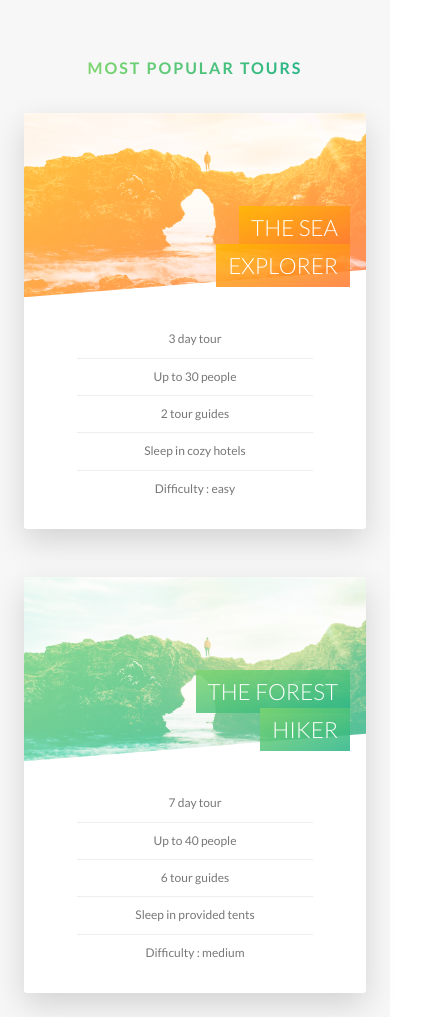
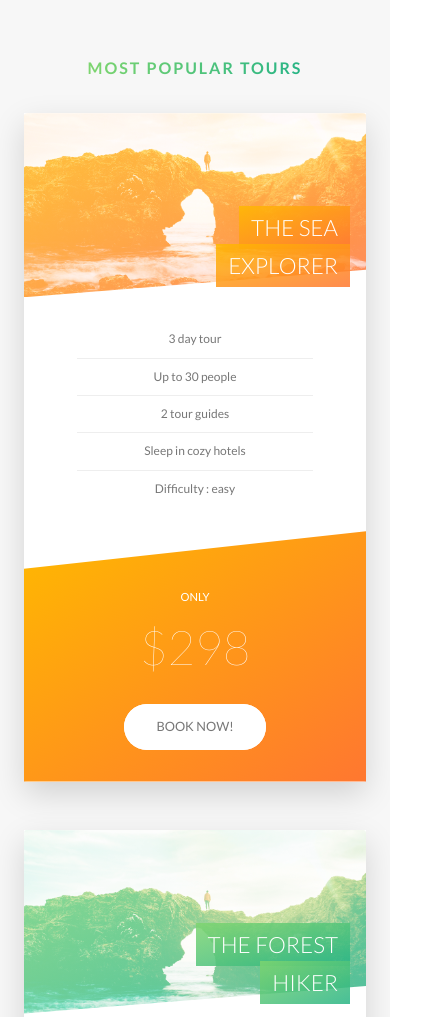
Before and after one commit to Aivirth/Natour, a website: page index.html in a window 390 px wide. Shown: the part 2779-3796 px from the top of the page, 436 px wide, since content can reach past the window. Drawn offline with nearby package versions, Linux system fonts and the light colour scheme; files that its build step writes are made by us from their sources; files whose address does not match are found by name.

Commit message:
Added media queries to cards

```diff
--- a/sass/base/_base.scss
+++ b/sass/base/_base.scss
@@ -34,6 +34,7 @@
   line-height: 1.7;
   color: $color-grey-dark;
   padding: 3rem;
+  box-sizing: border-box;
 
   @include respond(tab-port) {
     padding: 0;
--- a/sass/components/_card.scss
+++ b/sass/components/_card.scss
@@ -165,4 +165,46 @@
     font-size: 6rem;
     font-weight: 100;
   }
+
+  @include respond(tab-port) {
+    height: auto;
+    background-color: $color-white;
+    border-radius: 3px;
+    box-shadow: 0 1.5rem 4rem rgba($color-black, 0.15);
+    &__side {
+      height: auto;
+      position: relative;
+      box-shadow: none;
+      border-radius: 0;
+      &--front {
+        background: $color-white;
+      }
+      &--back {
+        transform: rotateY(0);
+        clip-path: polygon(0 15%, 100% 0, 100% 100%, 0 100%);
+      }
+    }
+    &:hover &__side--front {
+      transform: rotateY(0);
+    }
+
+    //FRONT STYLING
+
+    //front
+    &__cta {
+      position: relative;
+      top: 0%;
+      left: 0%;
+      transform: translate(0%, 0%);
+      width: 100%;
+      padding: 7rem 4rem 4rem 4rem;
+    }
+    &__price-box {
+      margin-bottom: 2rem;
+    }
+
+    &__price-value {
+      font-size: 6rem;
+    }
+  }
 }
--- a/sass/components/_nav.scss
+++ b/sass/components/_nav.scss
@@ -40,6 +40,7 @@
     @include respond(tab-port) {
       top: 4rem;
       right: 4rem;
+      margin: 0.5rem;
     }
     @include respond(phone) {
       top: 3rem;
```
